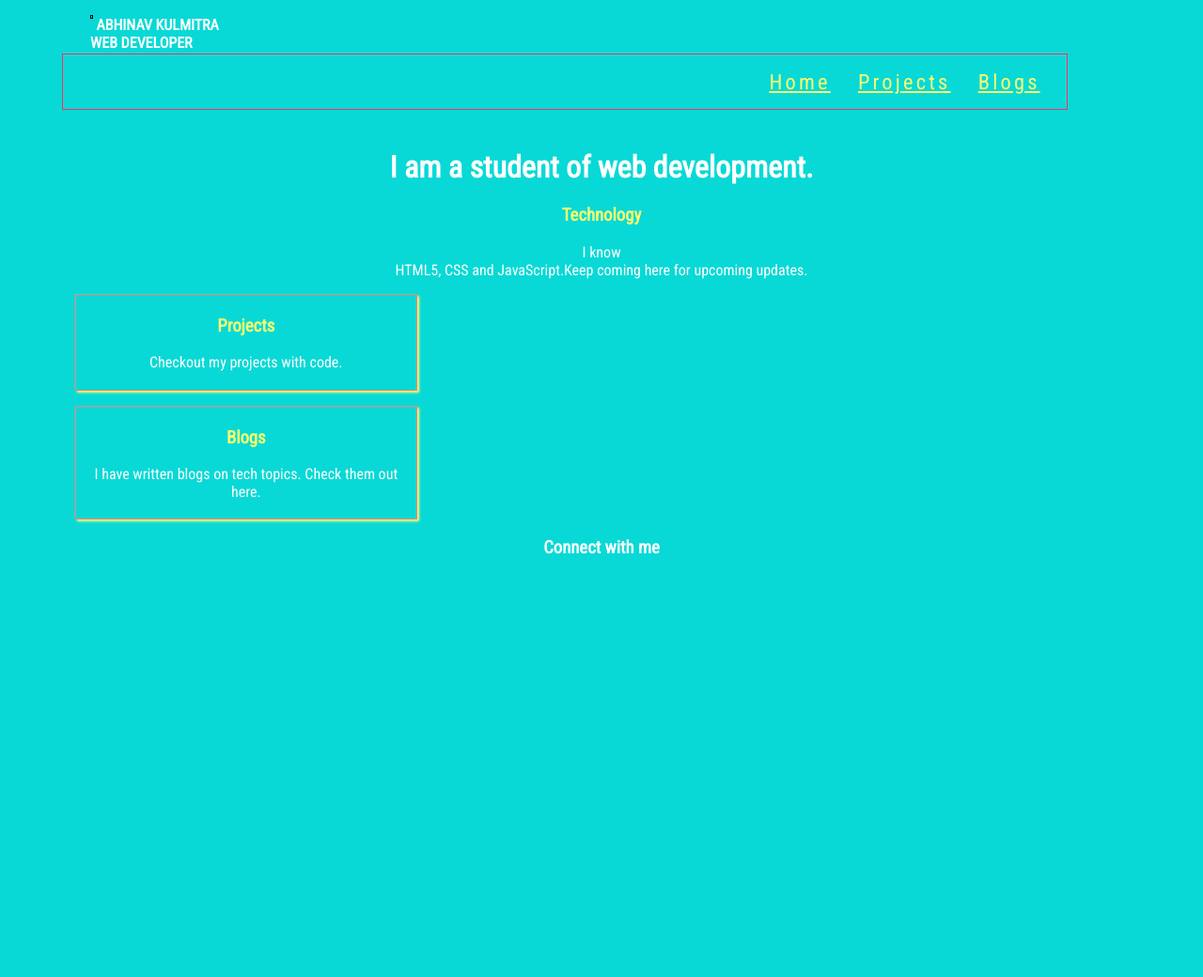
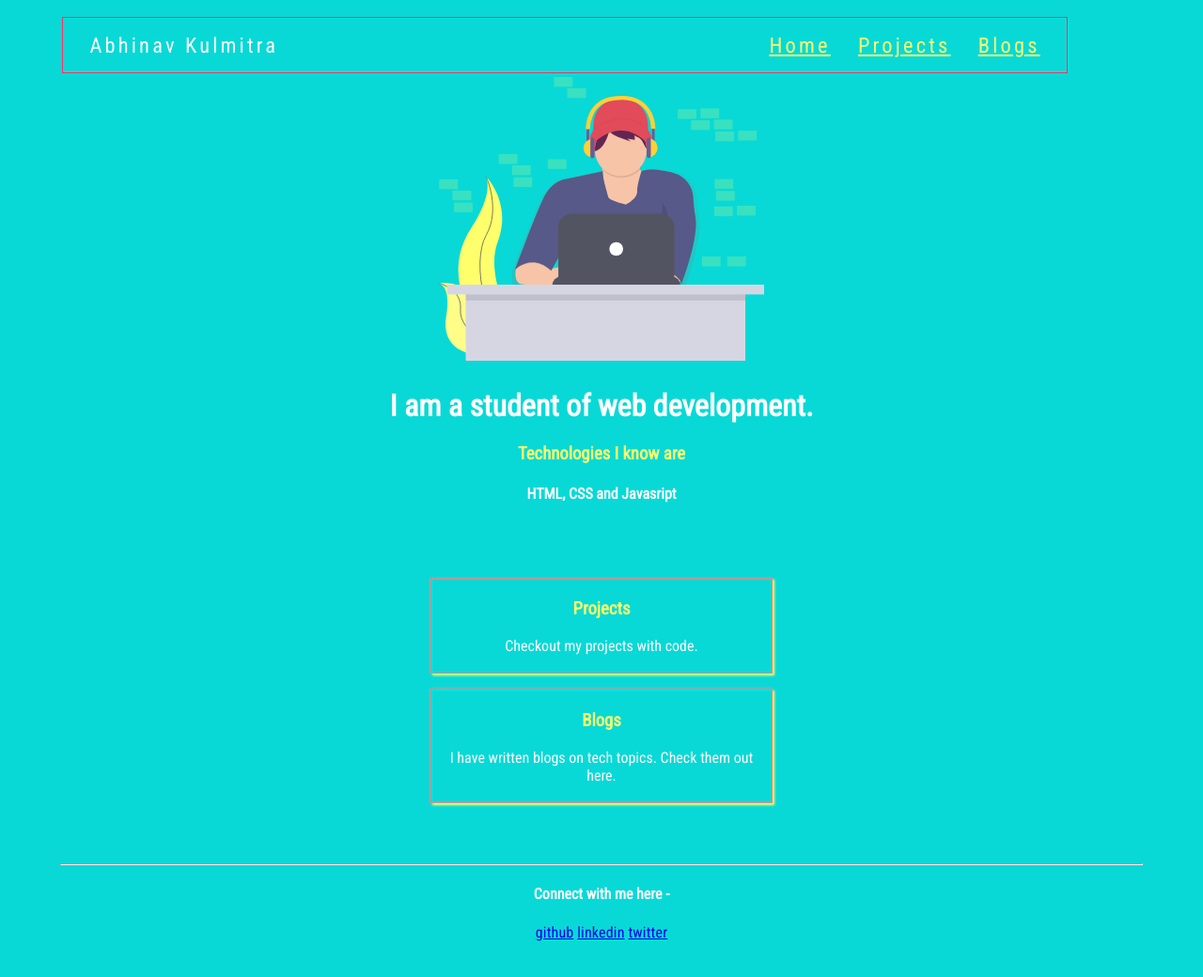
Before and after one commit to abhinavkulmitra/portfolio-website, a plain HTML site: page index.html in a window 1280 px wide. Shown: the whole page at 94% size. Before the commit the page ends 800 px from the top, so only its background shows below. Drawn offline with Linux system fonts and the light colour scheme.

Commit message:
added index.html's css

```diff
--- a/css/style.css
+++ b/css/style.css
@@ -10,6 +10,12 @@ body {
     /* border: 0.1rem solid black; */
   }
 
+  .about{
+    float: left;
+    font-size: 1.3rem;
+    font-weight: 500;
+  }
+
   .header {
     text-align: left;
     margin-left: 2rem;
@@ -19,9 +25,12 @@ body {
   }
 
   .img_css {
-    border: black 0.1rem solid;
-    height: 0.1rem;
-    width: 0.05rem;
+    border-radius: 100%;
+    border:  rgb(255, 255, 108) 0.1rem solid;
+    height: 3rem;
+    width: 3rem;
+    position: relative;
+    text-align: center;
   }
 
   .nav {
@@ -39,9 +48,16 @@ body {
     letter-spacing: 0.2rem;
   }
 
+  .img_illustration{
+    margin: 0.2rem;;
+    height: 30%;
+    width: 30%;
+  }
   .Projects,
   .Blogs {
-    margin: 1rem;
+
+    margin: auto;
+    margin-bottom: 1rem ;
     padding: 0.2rem 0.5rem;
     border: 0.1rem rgb(255, 127, 127) solid;
     cursor: pointer;
@@ -53,8 +69,17 @@ body {
     color: rgb(255, 255, 108);
   }
 
+  .tech{
+    margin-bottom: 5rem;
+  }
+
   .Projects:hover,
   .Blogs:hover {
     background: rgb(117, 189, 189);
     transition-delay: 50ms;
   }
+
+  .links{
+      margin: auto;
+      letter-spacing: 0.01rem;
+  }
--- a/index.html
+++ b/index.html
@@ -13,30 +13,22 @@
     />
   </head>
   <body>
-    <div class="header">
-      <div class="about">
-        <span><img class="img_css" src="example.jpg" alt="" srcset="" /></span>
-        Abhinav Kulmitra
-      </div>
-      <div class="job-position">
-        Web developer
-      </div>
-    </div>
     <div class="nav">
+       <span class="about">
+           <a style="color:white; text-decoration: none;" href="http://github.com/abhinavkulmitra">Abhinav Kulmitra</a>
+       </span>
+
       <a href="index.html">Home</a>
       <a href="files/projects.html">Projects</a>
       <a href="files/blogs.html">Blogs</a>
     </div>
 
-    <img src="" alt="" srcset="" />
+    <img class="img_illustration" src="images/pic.svg" alt="profile pic" srcset="" />
     <h1>I am a student of web development.</h1>
 
     <div class="tech">
-      <h3 class="head">Technology</h3>
-      <p>
-        I know <br />
-        HTML5, CSS and JavaScript.Keep coming here for upcoming updates.
-      </p>
+      <h3 class="head">Technologies I know are</h3>
+      <h4>HTML, CSS and Javasript</h4>
     </div>
 
 
@@ -55,18 +47,18 @@
       </a>
     </div>
 
+
+    <hr style="margin-top: 4rem;">
+
     <footer>
-      <h3>Connect with me</h3>
-      <p>
+      <h4>Connect with me here - </h4>
+      <p class="links">
         <a href="http://github.com/abhinavkulmitra"
-          ><i class="fab fa-github"></i
-        ></a>
-        <a href="http://linkedin.com/abhinavkulmitra"
-          ><i class="fab fa-linkedin"></i
-        ></a>
+          >github</a>
+        <a href="https://www.linkedin.com/in/abhinav-kulmitra-123b3317b/"
+          >linkedin</a>
         <a href="http://twitter.com/abhinavkulmitra"
-          ><i class="fab fa-twitter"></i
-        ></a>
+          >twitter</a>
       </p>
     </footer>
   </body>
```
Also changed, not shown: images/pic.svg (added).
